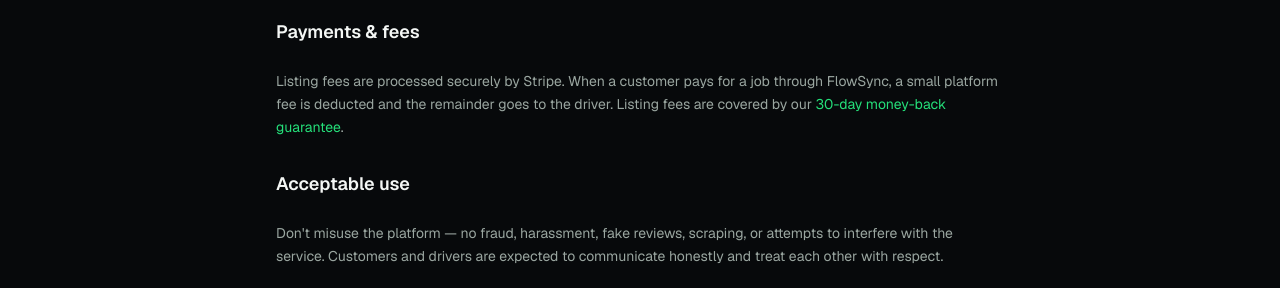
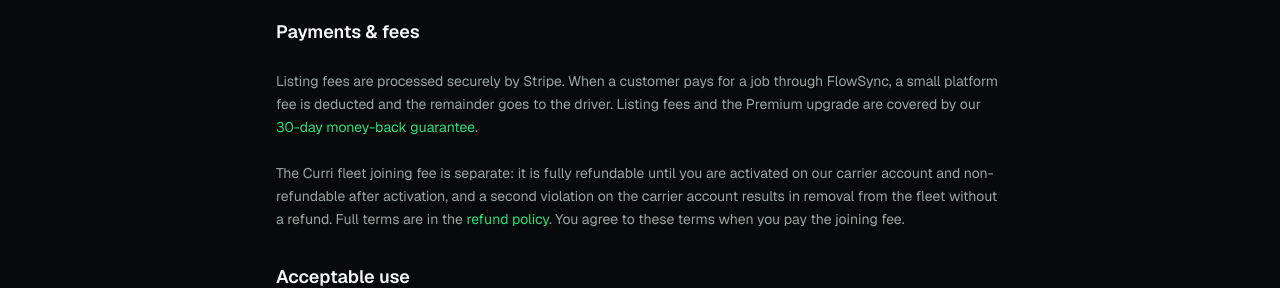
Before and after one commit to FlowSync-Pro/NEWFLOWSYNC-5-24, a Next.js app: page /terms in a window 1280 px wide. Shown: the part 592-880 px from the top of the page. Built offline with nearby package versions, Linux system fonts and the light colour scheme; no server answers.

Commit message:
Terms: state the fleet joining-fee refund terms the checkout checkbox refers to
Co-Authored-By: Claude Fable 5.1 <noreply@anthropic.com>
Claude-Session: https://claude.ai/code/session_012cundepBXtXtTdjYkMdbx4

```diff
--- a/src/app/terms/page.tsx
+++ b/src/app/terms/page.tsx
@@ -35,8 +35,14 @@ export default function TermsPage() {
       <h2>Payments &amp; fees</h2>
       <p>
         Listing fees are processed securely by Stripe. When a customer pays for a job through FlowSync,
-        a small platform fee is deducted and the remainder goes to the driver. Listing fees are covered
-        by our <a href="/refund-policy">30-day money-back guarantee</a>.
+        a small platform fee is deducted and the remainder goes to the driver. Listing fees and the
+        Premium upgrade are covered by our <a href="/refund-policy">30-day money-back guarantee</a>.
+      </p>
+      <p>
+        The Curri fleet joining fee is separate: it is fully refundable until you are activated on our
+        carrier account and non-refundable after activation, and a second violation on the carrier
+        account results in removal from the fleet without a refund. Full terms are in the{" "}
+        <a href="/refund-policy">refund policy</a>. You agree to these terms when you pay the joining fee.
       </p>
 
       <h2>Acceptable use</h2>
```
